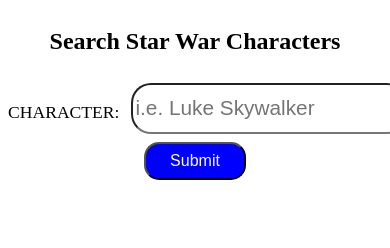
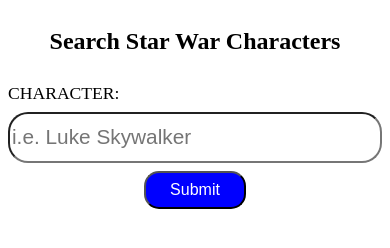
Before and after one commit to railsstudent/react-graphql-starwar, a React app: page / in a window 390 px wide. Built offline with nearby package versions, Linux system fonts and the light colour scheme.

Commit message:
responsive web design

```diff
--- a/style.css
+++ b/style.css
@@ -48,3 +48,13 @@
   border-radius: 20px;
   font-size: 1.3rem;
 }
+
+@media screen and (max-width: 400px) {
+  .query-label {
+    flex-direction: column;
+  }
+
+  .query-text {
+    margin-bottom: 0.5rem;
+  }
+}
```
